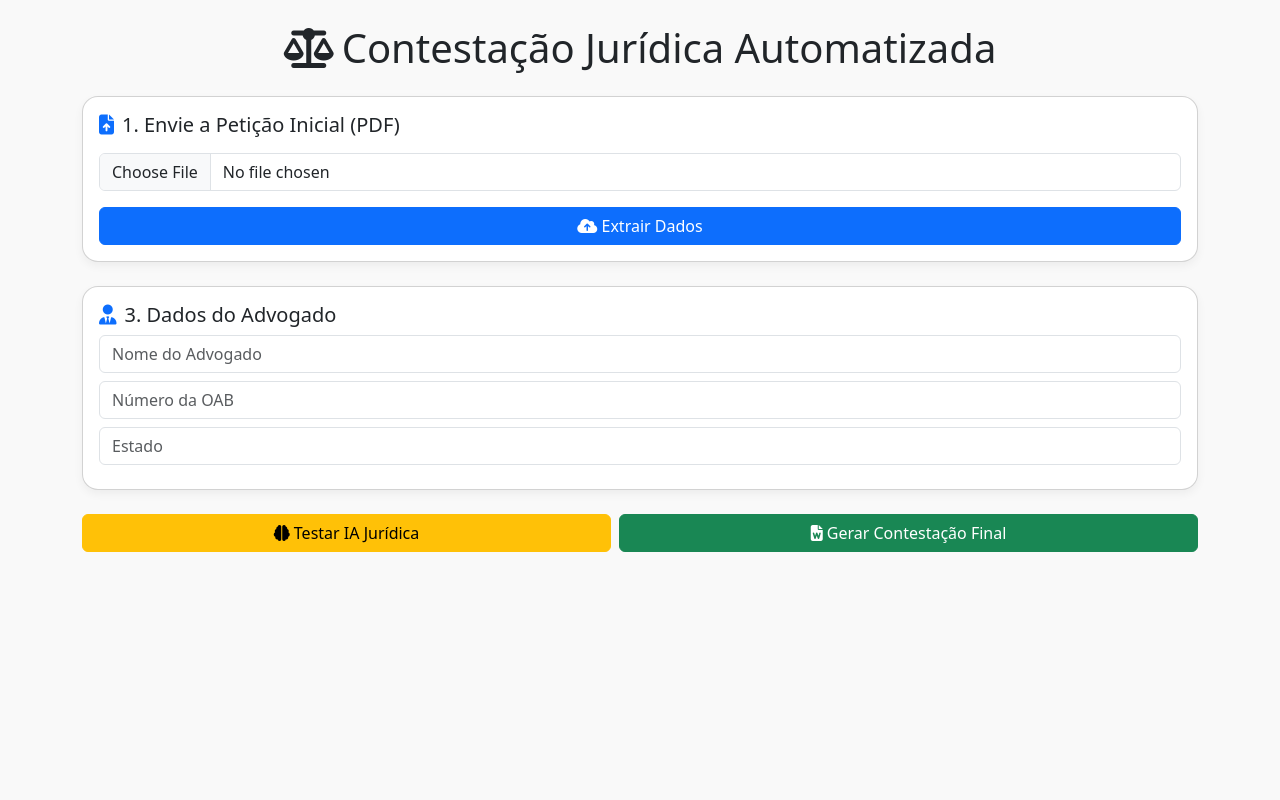
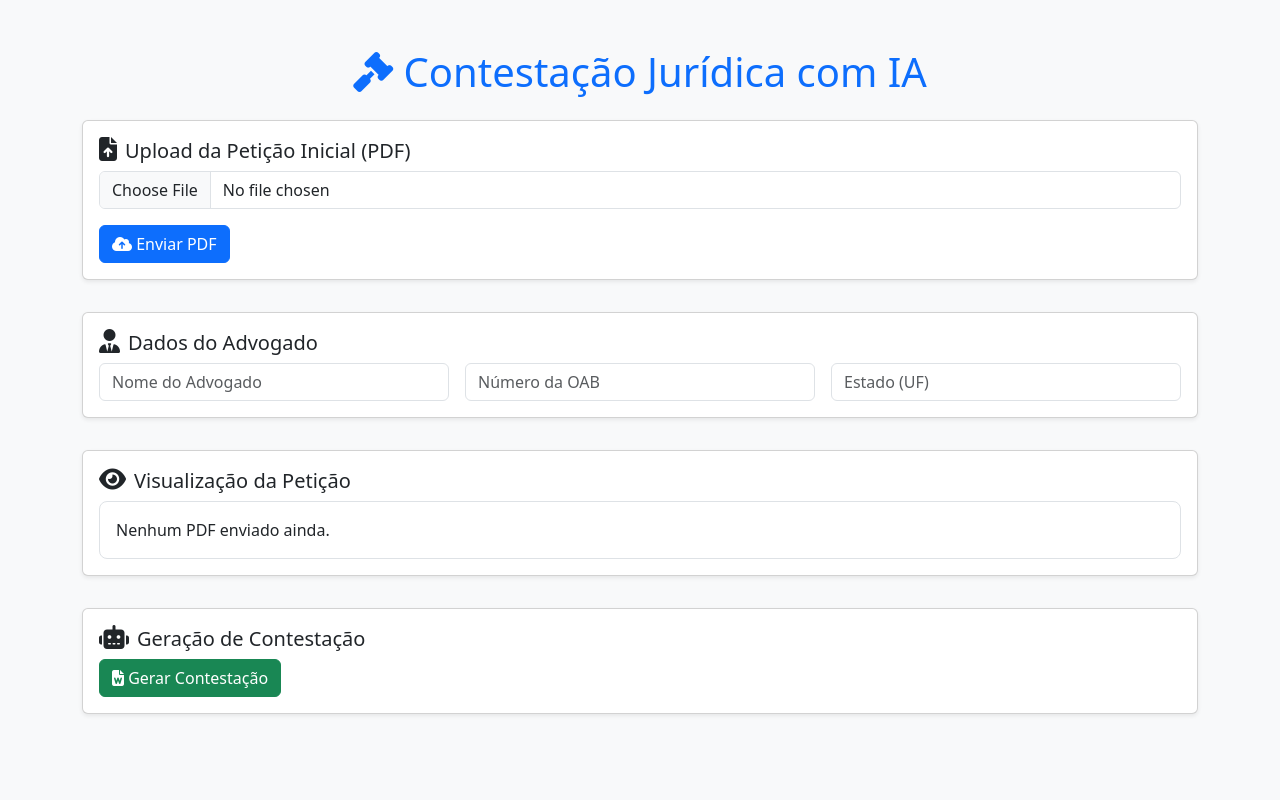
Before and after one commit to Alandamme/api-contestacao-juridica, a Flask app: page / in a window 1280 px wide. Run offline with Flask 3, Linux system fonts and the light colour scheme.

Commit message:
Update index.html

```diff
--- a/src/templates/index.html
+++ b/src/templates/index.html
@@ -1,139 +1,116 @@
 <!DOCTYPE html>
-<html lang="pt-BR">
+<html lang="pt-br">
 <head>
   <meta charset="UTF-8" />
   <meta name="viewport" content="width=device-width, initial-scale=1.0" />
-  <title>Gerador de Contestação Jurídica</title>
-  <link href="https://cdn.jsdelivr.net/npm/bootstrap@5.3.2/dist/css/bootstrap.min.css" rel="stylesheet" />
-  <link href="https://cdnjs.cloudflare.com/ajax/libs/font-awesome/6.5.0/css/all.min.css" rel="stylesheet" />
+  <title>Geração de Contestação Jurídica</title>
+  <link href="https://cdn.jsdelivr.net/npm/bootstrap@5.3.0/dist/css/bootstrap.min.css" rel="stylesheet" />
+  <link href="https://cdnjs.cloudflare.com/ajax/libs/font-awesome/6.4.0/css/all.min.css" rel="stylesheet" />
   <style>
-    body {
-      background: #f9f9f9;
-    }
-    .card {
-      border-radius: 1rem;
-      box-shadow: 0 4px 10px rgba(0,0,0,0.05);
-    }
-    pre {
-      background: #f1f1f1;
-      padding: 1rem;
-      border-radius: 0.5rem;
-    }
-    .icon-title i {
-      color: #0d6efd;
-      margin-right: 0.5rem;
-    }
+    body { background-color: #f8f9fa; }
+    .card-icon { font-size: 1.5rem; margin-right: 0.5rem; }
+    .form-section { margin-bottom: 2rem; }
+    .preview-box { white-space: pre-wrap; background: #fff; padding: 1rem; border: 1px solid #dee2e6; border-radius: 0.5rem; }
+    .placeholder-icon { color: #0d6efd; }
   </style>
 </head>
 <body>
-  <div class="container mt-4">
-    <h1 class="text-center mb-4"><i class="fas fa-scale-balanced me-2"></i>Contestação Jurídica Automatizada</h1>
+  <div class="container py-5">
+    <h1 class="mb-4 text-center text-primary"><i class="fas fa-gavel"></i> Contestação Jurídica com IA</h1>
 
-    <!-- Upload -->
-    <div class="card mb-4">
+    <!-- Upload do PDF -->
+    <div class="card shadow-sm form-section">
       <div class="card-body">
-        <h5 class="icon-title"><i class="fas fa-file-upload"></i>1. Envie a Petição Inicial (PDF)</h5>
-        <input type="file" id="pdfInput" class="form-control my-3" accept="application/pdf" />
-        <button class="btn btn-primary w-100" onclick="uploadPDF()"><i class="fas fa-cloud-upload-alt"></i> Extrair Dados</button>
+        <h5 class="card-title"><i class="fas fa-file-upload card-icon"></i>Upload da Petição Inicial (PDF)</h5>
+        <input type="file" id="pdfInput" class="form-control" accept="application/pdf">
+        <button class="btn btn-primary mt-3" onclick="enviarPDF()"><i class="fas fa-cloud-upload-alt"></i> Enviar PDF</button>
       </div>
     </div>
 
-    <!-- Dados extraídos -->
-    <div class="card mb-4" id="dadosExtraidosCard" style="display: none;">
+    <!-- Dados do Advogado -->
+    <div class="card shadow-sm form-section">
       <div class="card-body">
-        <h5 class="icon-title"><i class="fas fa-eye"></i>2. Dados extraídos da Petição</h5>
-        <div id="dadosExtraidos"></div>
+        <h5 class="card-title"><i class="fas fa-user-tie card-icon"></i>Dados do Advogado</h5>
+        <div class="row g-3">
+          <div class="col-md-4">
+            <input type="text" id="nome_advogado" class="form-control" placeholder="Nome do Advogado">
+          </div>
+          <div class="col-md-4">
+            <input type="text" id="oab" class="form-control" placeholder="Número da OAB">
+          </div>
+          <div class="col-md-4">
+            <input type="text" id="estado" class="form-control" placeholder="Estado (UF)">
+          </div>
+        </div>
       </div>
     </div>
 
-    <!-- Dados do advogado -->
-    <div class="card mb-4">
+    <!-- Visualização dos dados extraídos -->
+    <div class="card shadow-sm form-section">
       <div class="card-body">
-        <h5 class="icon-title"><i class="fas fa-user-tie"></i>3. Dados do Advogado</h5>
-        <input type="text" id="nome_advogado" class="form-control my-2" placeholder="Nome do Advogado" />
-        <input type="text" id="oab" class="form-control my-2" placeholder="Número da OAB" />
-        <input type="text" id="estado" class="form-control my-2" placeholder="Estado" />
+        <h5 class="card-title"><i class="fas fa-eye card-icon"></i>Visualização da Petição</h5>
+        <div id="previewDados" class="preview-box">Nenhum PDF enviado ainda.</div>
       </div>
     </div>
 
-    <!-- Botões -->
-    <div class="d-flex gap-2 mb-3">
-      <button class="btn btn-warning flex-fill" onclick="testarIA()">
-        <i class="fas fa-brain"></i> Testar IA Jurídica
-      </button>
-      <button class="btn btn-success flex-fill" onclick="gerarContestacao()">
-        <i class="fas fa-file-word"></i> Gerar Contestação Final
-      </button>
+    <!-- Geração da Contestação -->
+    <div class="card shadow-sm form-section">
+      <div class="card-body">
+        <h5 class="card-title"><i class="fas fa-robot card-icon"></i>Geração de Contestação</h5>
+        <button class="btn btn-success" onclick="gerarContestacao()"><i class="fas fa-file-word"></i> Gerar Contestação</button>
+      </div>
     </div>
 
-    <!-- Visualização da IA -->
-    <div class="card mb-4" id="previewIA" style="display: none;">
+    <!-- Resultado -->
+    <div class="card shadow-sm form-section" id="resultadoBox" style="display: none;">
       <div class="card-body">
-        <h5 class="icon-title"><i class="fas fa-scroll"></i>Corpo gerado pela IA:</h5>
-        <pre id="iaOutput"></pre>
+        <h5 class="card-title"><i class="fas fa-download card-icon"></i>Download da Contestação</h5>
+        <a id="linkDownload" class="btn btn-outline-primary" target="_blank"><i class="fas fa-file-download"></i> Baixar Documento</a>
       </div>
     </div>
   </div>
 
   <script>
-    let sessionFile = null;
-    let iaCorpo = "";
+    let dadosExtraidos = null;
 
-    async function uploadPDF() {
-      const input = document.getElementById('pdfInput');
-      if (!input.files.length) return alert("Selecione um PDF primeiro.");
+    function enviarPDF() {
+      const pdfInput = document.getElementById('pdfInput').files[0];
       const formData = new FormData();
-      formData.append("pdf", input.files[0]);
+      formData.append("pdf", pdfInput);
 
-      const response = await fetch("/api/upload", {
-        method: "POST",
-        body: formData
-      });
-      const data = await response.json();
-      if (data.dados_extraidos) {
-        sessionFile = data.session_file;
-        document.getElementById('dadosExtraidosCard').style.display = "block";
-        document.getElementById('dadosExtraidos').innerText = JSON.stringify(data.dados_extraidos, null, 2);
-      } else {
-        alert("Erro ao processar PDF.");
-      }
+      fetch("/api/upload", { method: "POST", body: formData })
+        .then(resp => resp.json())
+        .then(data => {
+          dadosExtraidos = data.session_file;
+          document.getElementById("previewDados").innerText = JSON.stringify(data.session_file, null, 2);
+        })
+        .catch(err => alert("Erro ao enviar PDF: " + err));
     }
 
-    async function testarIA() {
-      if (!sessionFile) return alert("Extraia o PDF primeiro.");
-      const response = await fetch("/api/testar-ia", {
+    function gerarContestacao() {
+      if (!dadosExtraidos) return alert("Envie o PDF primeiro.");
+
+      const dadosAdv = {
+        nome_advogado: document.getElementById("nome_advogado").value,
+        oab: document.getElementById("oab").value,
+        estado: document.getElementById("estado").value
+      };
+
+      fetch("/api/gerar-contestacao", {
         method: "POST",
         headers: { "Content-Type": "application/json" },
-        body: JSON.stringify({ session_file: sessionFile })
-      });
-      const data = await response.json();
-      if (data.corpo_gerado) {
-        iaCorpo = data.corpo_gerado;
-        document.getElementById('previewIA').style.display = "block";
-        document.getElementById('iaOutput').innerText = iaCorpo;
-      } else {
-        alert("Erro ao testar IA.");
-      }
-    }
-
-    async function gerarContestacao() {
-      if (!sessionFile) return alert("Extraia o PDF primeiro.");
-      const dados_advogado = {
-        nome_advogado: document.getElementById('nome_advogado').value,
-        oab: document.getElementById('oab').value,
-        estado: document.getElementById('estado').value
-      };
-      const response = await fetch("/api/gerar-contestacao", {
-        method: "POST",
-        headers: { "Content-Type": "application/json" },
-        body: JSON.stringify({ session_file: sessionFile, dados_advogado, corpo_gerado: iaCorpo || undefined })
-      });
-      const data = await response.json();
-      if (data.files && data.files.word) {
-        window.open(data.files.word, "_blank");
-      } else {
-        alert("Erro ao gerar contestação.");
-      }
+        body: JSON.stringify({ session_file: dadosExtraidos, dados_advogado: dadosAdv })
+      })
+      .then(resp => resp.json())
+      .then(data => {
+        if (data.files && data.files.word) {
+          document.getElementById("resultadoBox").style.display = "block";
+          document.getElementById("linkDownload").href = data.files.word;
+        } else {
+          alert("Erro: " + (data.erro || "Não foi possível gerar a contestação."));
+        }
+      })
+      .catch(err => alert("Erro ao gerar contestação: " + err));
     }
   </script>
 </body>
```
